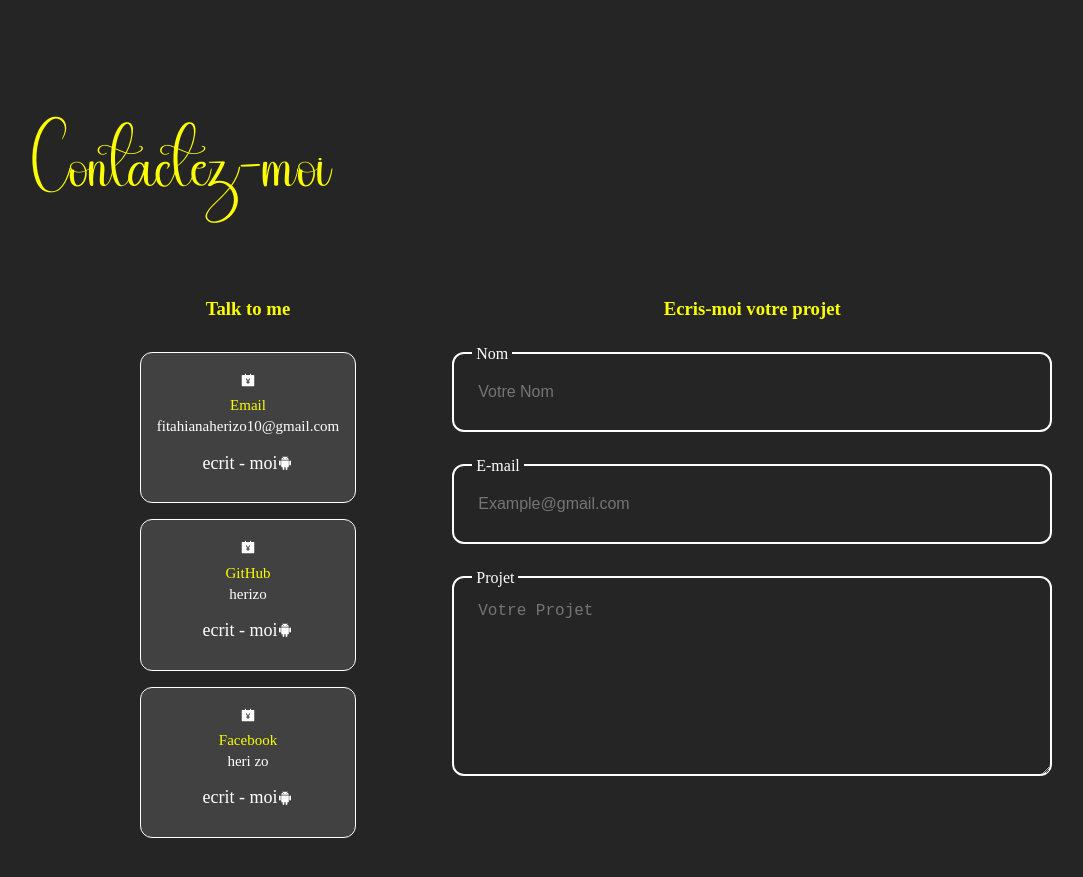
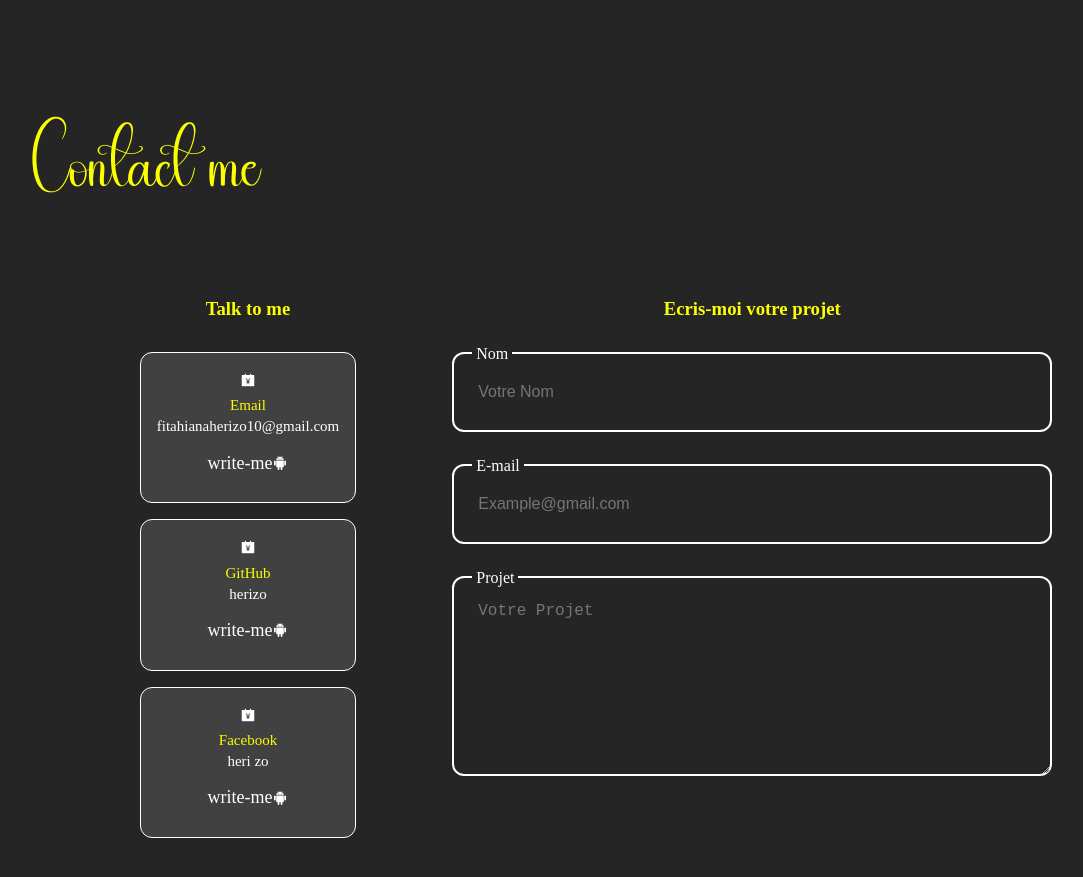
Before and after one commit to Fitahiana-herizo-RAKOTOMAMPIONONA/Portfolio, a React (Create React App) app: page / in a window 1280 px wide. Shown: the part 7600-8477 px from the top of the page, without its empty margins (94-1177 px from the left). Built offline with nearby package versions, Linux system fonts and the light colour scheme.

Commit message:
modify: cyber commit

```diff
--- a/src/page/Contact/contact.jsx
+++ b/src/page/Contact/contact.jsx
@@ -32,7 +32,7 @@ function ContactCard({chemin ,nomAdresse, adresse}){
                 <a href={chemin} className="contactBoutton">
                     <div className="contactBouttonCard">
                         <div>
-                            ecrit - moi
+                            write-me
                         </div>
                         <AiFillAndroid className="contactCardIcon"/>
                     </div>
@@ -45,7 +45,7 @@ class Contact extends Component{
     render(){
         return <div className="contact section container" id="contact">
             <h1 className="sectionTitre">
-                Contactez-moi
+                Contact me
             </h1>
             <div className="contactContainer grid">
                 <div className="contactContent">
```
